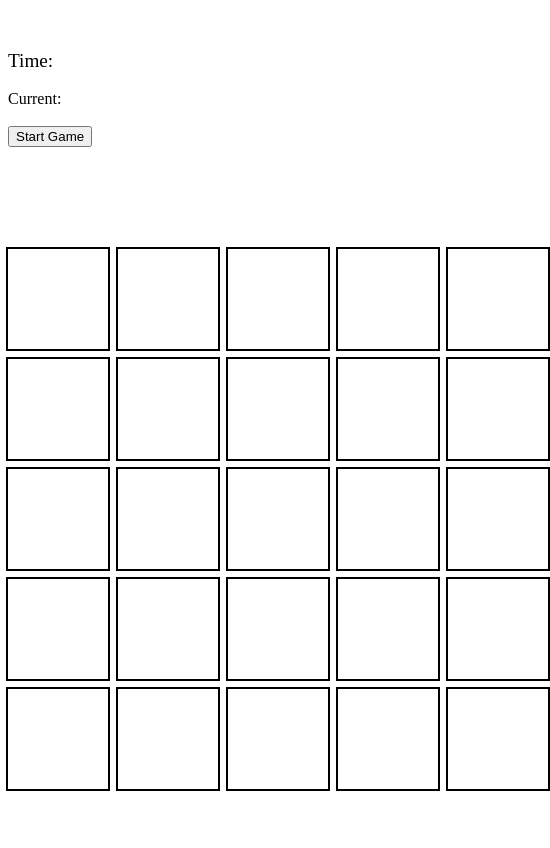
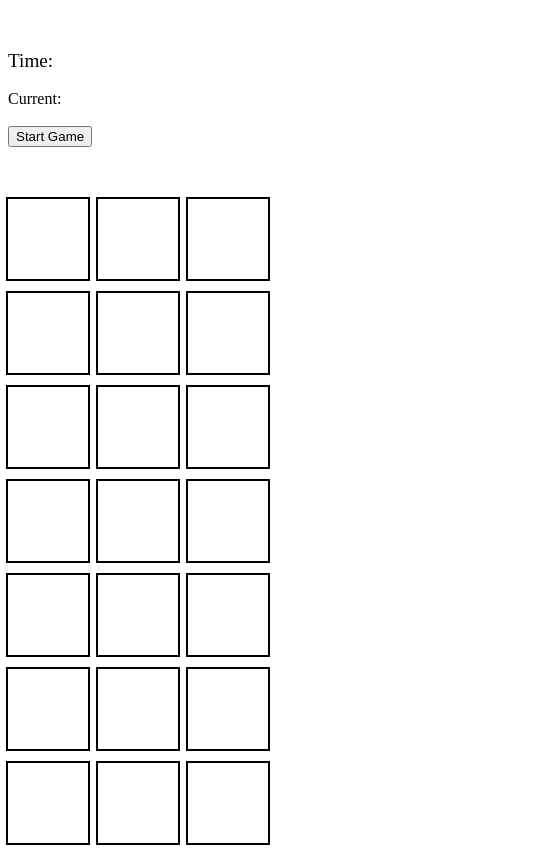
Before and after one commit to msc24wm0/schulte-grid, a plain HTML site: page index.html in a window 390 px wide. Shown: the top 848 px of the page, 550 px wide, since content can reach past the window. Drawn offline with Linux system fonts and the light colour scheme.

Commit message:
Update style.css

```diff
--- a/style.css
+++ b/style.css
@@ -21,6 +21,26 @@
     font-size: 18px;
 }
 
+@media (max-width: 600px) {
+    .wrapper {
+        padding-top: 50px;
+        grid-template-columns: repeat(3, 80px); /* fewer columns, smaller */
+        grid-template-rows: auto;
+        grid-auto-flow: row; /* stack items vertically */
+    }
+
+    .grid {
+        width: 80px;
+        height: 80px;
+        font-size: 16px;
+    }
+
+    #timeshow {
+        font-size: medium;
+        margin-top: 30px;
+    }
+}
+
 
 .grid:hover {
     cursor:pointer;
```
